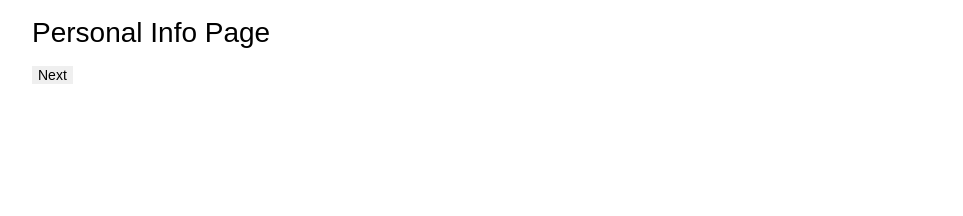
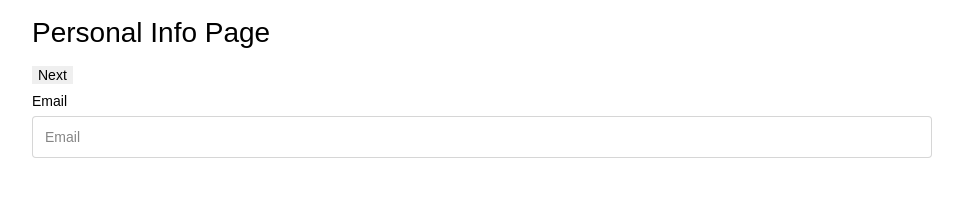
Before and after one commit to AlexLukoyanov/cloud-form-app, a React (Create React App) app: page / in a window 1280 px wide. Shown: the top 216 px of the page, without its empty margins (158-1121 px from the left). Built offline with nearby package versions, Linux system fonts and the light colour scheme; a web font is replaced by a local one.

Commit message:
change(styles): change styles for ui input

```diff
--- a/src/pages/personal-info/ui/index.tsx
+++ b/src/pages/personal-info/ui/index.tsx
@@ -1,10 +1,10 @@
-import { useState } from "react";
 import { useNavigate } from "react-router-dom";
 import { styled } from "styled-components";
+import { Input } from "shared/ui/input";
 
 export const PersonalInfoPage = () => {
   const navigate = useNavigate();
-  const [value, setValue] = useState("");
+
   return (
     <PageContainer>
       {" "}
@@ -15,6 +15,7 @@ export const PersonalInfoPage = () => {
       >
         Next
       </button>
+      <Input label="Email" type="text" placeholder="Email" />
     </PageContainer>
   );
 };
--- a/src/shared/ui/input/ui.tsx
+++ b/src/shared/ui/input/ui.tsx
@@ -5,14 +5,15 @@ type InputProps = InputHTMLAttributes<HTMLInputElement> &
   LabelHTMLAttributes<HTMLLabelElement> & {
     label?: string;
     error?: string;
+    value?: string;
   };
 
-export const Input = ({ label, error, ...props }: InputProps) => {
+export const Input = ({ label, error, value, ...props }: InputProps) => {
   return (
     <Container>
       <Label>
-        Text
-        <InputField {...props} />
+        {label}
+        <InputField value={value} {...props} />
       </Label>
       {error ? <Error>{error}</Error> : null}
     </Container>
@@ -27,25 +28,28 @@ const Label = styled.label`
   display: flex;
   flex-direction: column;
 `;
-const InputField = styled.input<InputProps>`
-  border: 1px solid ${(props) => props.theme.colors.alpha[16]};
+const InputField = styled.input<Pick<InputProps, "value">>`
+  border: 1px solid ${(p) => p.theme.colors.alpha[16]};
   border-radius: 4px;
   margin-top: 8px;
   margin-bottom: 8px;
   padding: 12px;
+  color: ${(p) => p.theme.colors.alpha[48]};
+  background-color: ${(p) =>
+    p.value?.length ? p.theme.colors.alpha[4] : p.theme.colors.white};
 
   &:focus {
-    border-color: ${(props) => props.theme.colors.purple};
+    border-color: ${(p) => p.theme.colors.purple};
   }
 
   &::placeholder {
-    color: ${(props) => props.theme.colors.alpha[48]};
+    color: ${(p) => p.theme.colors.alpha[48]};
   }
 
   &:disabled {
-    background-color: ${(props) => props.theme.colors.alpha[4]};
+    opacity: 0.3;
   }
 `;
 const Error = styled.p`
-  color: ${(props) => props.theme.colors.red};
+  color: ${(p) => p.theme.colors.red};
 `;
```
